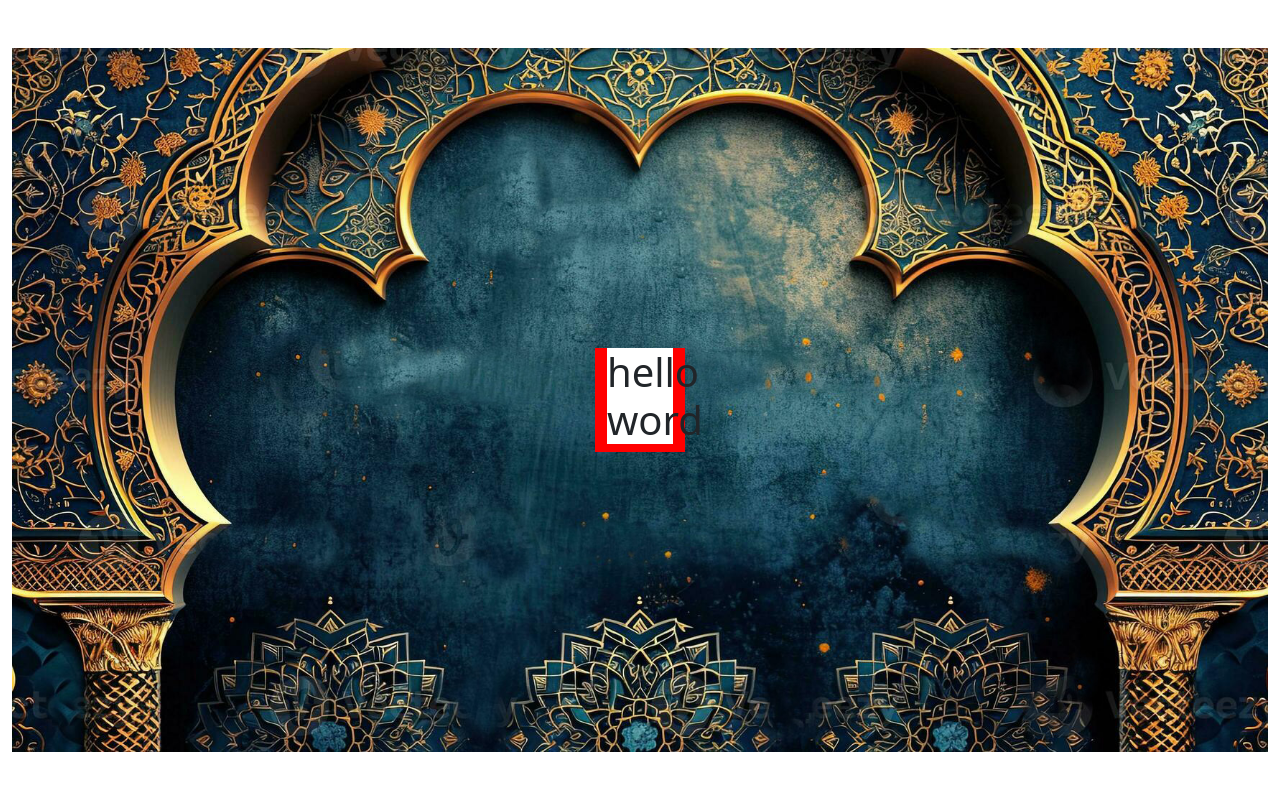
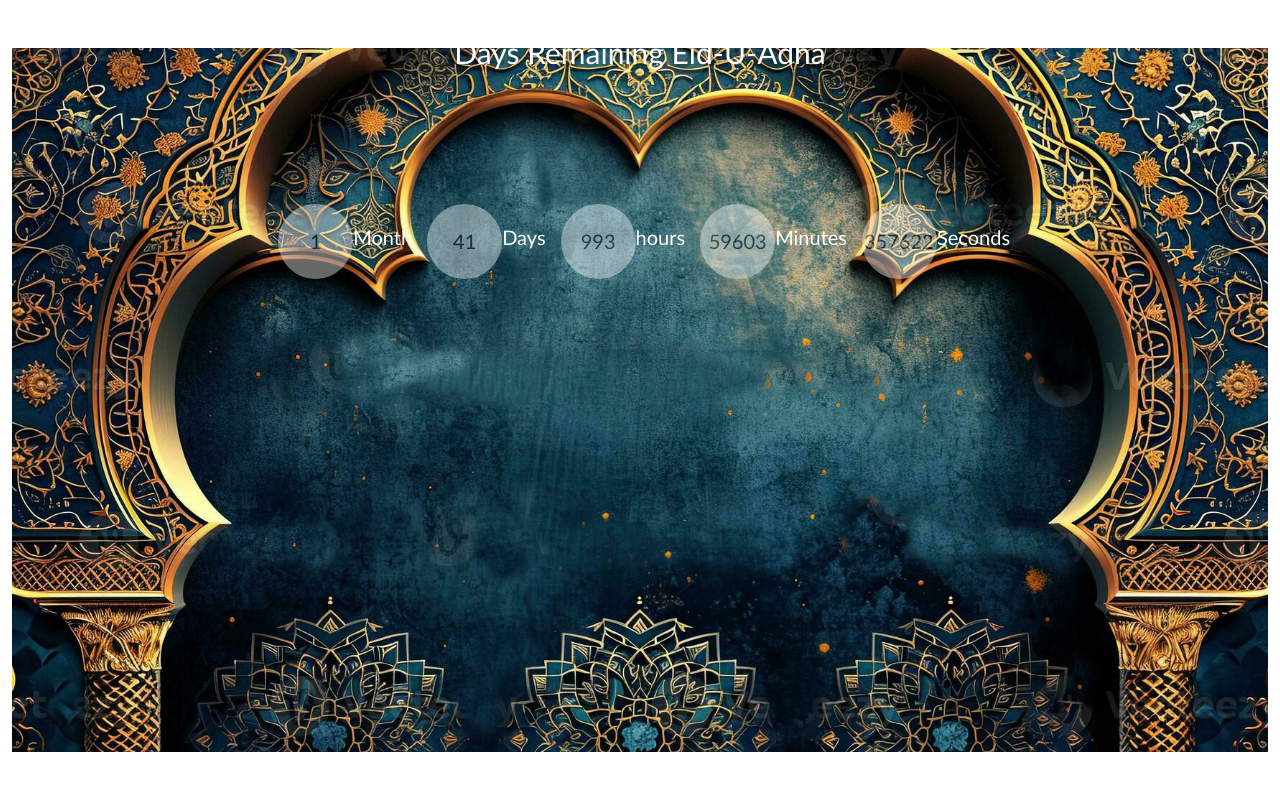
Before and after one commit to m-ahsanbaloch/days_remaining_eidadha, a plain HTML site: page index.html in a window 1280 px wide. Drawn offline with nearby package versions, Linux system fonts and the light colour scheme.

Commit message:
completed

```diff
--- /dev/null
+++ b/app.js
@@ -0,0 +1,16 @@
+var months = document.getElementById("month");
+var days = document.getElementById("days");
+var hours = document.getElementById("hours");
+var minutes = document.getElementById("minutes");
+var seconds = document.getElementById("seconds");
+// ================= Calculations-Started ===============/
+var date = new Date().getTime();
+var eid = new Date("16 june 2024").getTime();
+var conversion = eid - date;
+months.value = Math.floor(conversion / (1000 * 60 * 60 * 24 * 31));
+days.value = Math.floor(conversion / (1000 * 60 * 60 * 24));
+hours.value = Math.floor(conversion / (1000 * 60 * 60));
+minutes.value = Math.floor(conversion / (1000 * 60));
+seconds.value = Math.floor(conversion / 1000);
+// ================= Calculations-End ===============/
+// console.log();
--- a/index.html
+++ b/index.html
@@ -18,21 +18,30 @@
         <div class="col-12">
           <div class="background">
             <!-- <img src="Assets/images/eid_ul_adha.jpg" alt=""> -->
-            <div class="row">
-              <div
-                class="col-12 col-sm-12 col-md-12 col-lg-4 col-xl-4 col-xxl-4"
-              ></div>
-              <div
-                class="col-12 col-sm-12 col-md-12 col-lg-4 col-xl-4 col-xxl-4 check"
-              >
-                <div class="white_background">
-                  <h1>hello word</h1>
+            <div class="white_background">
+              <p>Days Remaining Eid-U-Adha</p>
+              <div class="calculation">
+                <div class="month">
+                  <input type="text" name="" id="month" readonly />
                 </div>
+                <h5>Month</h5>
+                <div class="days">
+                  <input type="text" name="" id="days" readonly />
+                </div>
+                <h5>Days</h5>
+                <div class="hours">
+                  <input type="text" name="" id="hours" readonly />
+                </div>
+                <h5>hours</h5>
+                <div class="minutes">
+                  <input type="text" name="" id="minutes" readonly />
+                </div>
+                <h5>Minutes</h5>
+                <div class="seconds">
+                  <input type="text" name="" id="seconds" readonly />
+                </div>
+                <h5>Seconds</h5>
               </div>
-
-              <div
-                class="col-12 col-sm-12 col-md-12 col-lg-4 col-xl-4 col-xxl-4"
-              ></div>
             </div>
           </div>
         </div>
@@ -43,5 +52,6 @@
       integrity="sha384-YvpcrYf0tY3lHB60NNkmXc5s9fDVZLESaAA55NDzOxhy9GkcIdslK1eN7N6jIeHz"
       crossorigin="anonymous"
     ></script>
+    <script src="app.js"></script>
   </body>
 </html>
--- a/style.css
+++ b/style.css
@@ -1,35 +1,38 @@
-body{
+body {
   box-sizing: border-box;
   padding: 0px;
   margin: 0px;
 }
-.background{
+.background {
   width: 100%;
   height: 100vh;
   /* background-color: red; */
   background-image: url(Assets/images/eid_ul_adha.jpg) !important;
   background-repeat: no-repeat;
-    object-fit: fill;
+  /* object-fit: cover; */
   background-position: center;
   background-size: 100%;
   display: flex;
   justify-content: center;
-    align-items: center;
-    /* position: relative; */
+  /* align-items: center; */
+  position: relative;
 }
-.check{
+.check {
   background-color: red;
 }
-.white_background{
-    width: 100%;
+.white_background {
+  width: 60%;
   /* height: 800px; */
-    background-color: white !important;
+  /* background-color: white !important; */
+  font-size: 30px;
+  text-align: center;
+  color: white;
+  font-family: "Gill Sans", "Gill Sans MT", Calibri, "Trebuchet MS", sans-serif;
   /* z-index: 2; */
-    /* position: absolute;
-    top: 20px; */
-
+  position: absolute;
+  top: 30px;
 }
-h3{
+h3 {
   background-color: red;
   border: 2px solid black;
   color: white;
@@ -40,3 +43,40 @@ h3{
     height: 100vh;
     object-fit: cover;
 } */
+@media only screen and (max-width: 420px) {
+  .white_background {
+    font-size: 22px;
+  }
+}
+@media only screen and (max-width: 353px) {
+  .white_background {
+    font-size: 20px;
+  }
+}
+@media only screen and (max-width: 314px) {
+  .white_background {
+    font-size: 15px;
+  }
+}
+input {
+  width: 75px;
+  height: 75px;
+  background-color: white;
+  opacity: 0.4;
+  border: 0px;
+  border-radius: 100px;
+  margin-left: 15px;
+  text-align: center;
+  font-size: 20px;
+  color: black;
+}
+input:focus {
+  border: none;
+  outline: none;
+}
+.calculation {
+  height: 300px;
+  display: flex;
+  align-items: center;
+  /* flex-direction: column; */
+}
```
Lines whose indentation alone changed are shown as unchanged.
